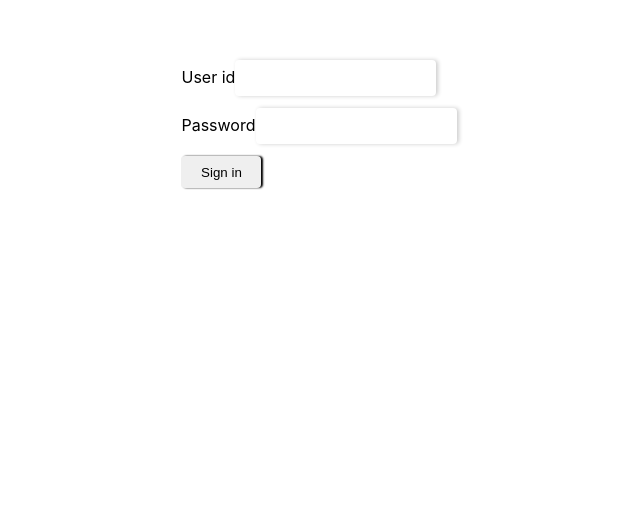
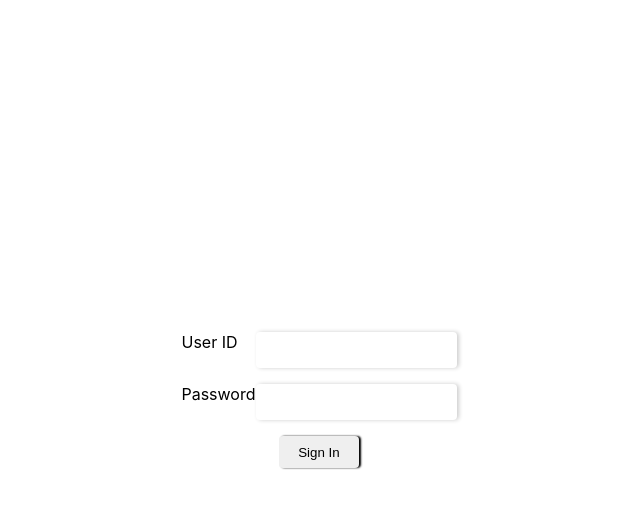
Before and after one commit to manabie-com/mana-do, a React (Create React App) app: page / in a window 1280 px wide. Shown: the top 508 px of the page, without its empty margins (321-961 px from the left). Built offline with nearby package versions, Linux system fonts and the light colour scheme.

Commit message:
Reimplement pages using basic components

```diff
--- a/src/models/todo.ts
+++ b/src/models/todo.ts
@@ -2,11 +2,15 @@ export enum TodoStatus {
   ACTIVE = 'ACTIVE',
   COMPLETED = 'COMPLETED'
 }
-
+export enum TodoFilters {
+  ACTIVE = 'ACTIVE',
+  COMPLETED = 'COMPLETED',
+  ALL = 'ALL'
+}
 export interface Todo {
   id: string
   user_id: string
-  content : string
+  content: string
   status?: TodoStatus
   created_date: string
 }
--- a/src/pages/SignIn/index.tsx
+++ b/src/pages/SignIn/index.tsx
@@ -1,7 +1,14 @@
 import React, { useState } from 'react';
 import { useHistory } from 'react-router-dom';
+import ButtonConfirm from '../../components/Buttons/ButtonConfirm';
+import FormBasic from '../../components/Forms/FormBasic';
+import InputSingle from '../../components/Inputs/InputSingle';
+import LabelForm from '../../components/Labels/LabelForm';
+import Center from '../../components/Layouts/Center';
+import Column from '../../components/Layouts/Column';
+import FullHeight from '../../components/Layouts/FullHeight';
+import Row from '../../components/Layouts/Row';
 import Service from '../../service';
-
 const SignInPage = () => {
   const [form, setForm] = useState({
     userId: '',
@@ -26,36 +33,43 @@ const SignInPage = () => {
   }
 
   return (
-    <div style={{ marginTop: '3rem', textAlign: 'left' }}>
-      <form onSubmit={signIn}>
-        <label htmlFor="user_id">
-          User id
-                    <input
+    <FullHeight fullWidth>
+      <Center fullWidth>
+        <FormBasic onSubmit={signIn}>
+          <Column g={2}>
+            <Row fullWidth>
+              <LabelForm htmlFor="user_id" label="User ID" />
+              <InputSingle
                 id="user_id"
                 name="userId"
                 value={form.userId}
-            style={{ marginTop: 12 }}
                 onChange={onChangeField}
               />
-        </label>
-        <br />
-        <label htmlFor="password" >
-          Password
-                    <input
+            </Row>
+
+            <Row fullWidth>
+              <LabelForm htmlFor="password" label="Password" />
+              <InputSingle
                 id="password"
                 name="password"
                 type="password"
-            style={{ marginTop: 12 }}
                 value={form.password}
                 onChange={onChangeField}
               />
-        </label>
-        <br />
-        <button type="submit" style={{ marginTop: 12 }}>
-          Sign in
-                </button>
-      </form>
-    </div>
+            </Row>
+
+            <Row fullWidth>
+              <Center fullWidth>
+                <ButtonConfirm type="submit">
+                  Sign In
+                </ButtonConfirm>
+              </Center>
+            </Row>
+          </Column>
+
+        </FormBasic>
+      </Center>
+    </FullHeight>
   );
 };
 
--- a/src/pages/ToDo/index.tsx
+++ b/src/pages/ToDo/index.tsx
@@ -1,6 +1,12 @@
-import React, { useEffect, useReducer, useRef, useState } from 'react';
+import React, { useEffect, useReducer, useState } from 'react';
 import { RouteComponentProps } from 'react-router-dom';
-import { TodoStatus } from '../../models/todo';
+import ButtonConfirm from '../../components/Buttons/ButtonConfirm';
+import FormBasic from '../../components/Forms/FormBasic';
+import InputSingle from '../../components/Inputs/InputSingle';
+import Column from '../../components/Layouts/Column';
+import Row from '../../components/Layouts/Row';
+import TextWarning from '../../components/Text/TextWarning';
+import { TodoFilters, TodoStatus } from '../../models/todo';
 import Service from '../../service';
 import {
   createTodo,
@@ -11,13 +17,11 @@ import {
 import reducer, { initialState } from '../../store/reducer';
 import { isTodoCompleted } from '../../utils';
 
-type EnhanceTodoStatus = TodoStatus | 'ALL';
-
 
 const ToDoPage = ({ history }: RouteComponentProps) => {
   const [{ todos }, dispatch] = useReducer(reducer, initialState);
-  const [showing, setShowing] = useState<EnhanceTodoStatus>('ALL');
-  const inputRef = useRef<HTMLInputElement>(null);
+  const [showing, setShowing] = useState<TodoFilters>(TodoFilters.ALL);
+  const [todo, setTodo] = useState('');
 
   useEffect(() => {
     (async () => {
@@ -27,16 +31,19 @@ const ToDoPage = ({ history }: RouteComponentProps) => {
     })()
   }, [])
 
-  const onCreateTodo = async (e: React.KeyboardEvent<HTMLInputElement>) => {
-    if (e.key === 'Enter' && inputRef.current) {
+  const onChangeTodo = (event: React.ChangeEvent<HTMLInputElement>) => {
+    setTodo(event.target.value);
+  }
+
+  const onSubmitTodo = async (event: React.FormEvent<HTMLFormElement>) => {
+    event.preventDefault();
     try {
-        const resp = await Service.createTodo(inputRef.current.value);
+      const resp = await Service.createTodo(todo);
       dispatch(createTodo(resp));
-        inputRef.current.value = '';
+      setTodo('');
     } catch (e) {
       if (e.response.status === 401) {
         history.push('/')
-        }
       }
     }
   }
@@ -55,9 +62,9 @@ const ToDoPage = ({ history }: RouteComponentProps) => {
 
   const showTodos = todos.filter((todo) => {
     switch (showing) {
-      case TodoStatus.ACTIVE:
+      case TodoFilters.ACTIVE:
         return todo.status === TodoStatus.ACTIVE;
-      case TodoStatus.COMPLETED:
+      case TodoFilters.COMPLETED:
         return todo.status === TodoStatus.COMPLETED;
       default:
         return true;
@@ -69,16 +76,24 @@ const ToDoPage = ({ history }: RouteComponentProps) => {
   }, 0);
 
   return (
-    <div className="ToDo__container">
-      <div className="Todo__creation">
-        <input
-          ref={inputRef}
+    <Column m={6} p={6}>
+      <Row fullWidth>
+        <FormBasic fullWidth onSubmit={onSubmitTodo} >
+          <InputSingle
+            fullWidth
             className="Todo__input"
-          placeholder="What need to be done?"
-          onKeyDown={onCreateTodo}
+            placeholder="What needs to be done?"
+            value={todo}
+            onChange={onChangeTodo}
           />
-      </div>
-      <div className="ToDo__list">
+        </FormBasic>
+      </Row>
+      <ButtonConfirm onClick={onDeleteAllTodo} fullWidth>
+        Clear all todos
+      </ButtonConfirm>
+
+      {showTodos.length
+        ? <Column>
           {
             showTodos.map((todo, index) => {
               return (
@@ -99,8 +114,10 @@ const ToDoPage = ({ history }: RouteComponentProps) => {
               );
             })
           }
-      </div>
-      <div className="Todo__toolbar">
+        </Column>
+        : <TextWarning>You do not have any todos yet!</TextWarning>
+      }
+      <Row>
         {todos.length > 0 ?
           <input
             type="checkbox"
@@ -108,22 +125,19 @@ const ToDoPage = ({ history }: RouteComponentProps) => {
             onChange={onToggleAllTodo}
           /> : <div />
         }
-        <div className="Todo__tabs">
-          <button className="Action__btn" onClick={() => setShowing('ALL')}>
+        <Row>
+          <ButtonConfirm onClick={() => setShowing(TodoFilters.ALL)}>
             All
-                    </button>
-          <button className="Action__btn" onClick={() => setShowing(TodoStatus.ACTIVE)}>
+          </ButtonConfirm>
+          <ButtonConfirm onClick={() => setShowing(TodoFilters.ACTIVE)}>
             Active
-                    </button>
-          <button className="Action__btn" onClick={() => setShowing(TodoStatus.COMPLETED)}>
+          </ButtonConfirm>
+          <ButtonConfirm onClick={() => setShowing(TodoFilters.COMPLETED)}>
             Completed
-                    </button>
-        </div>
-        <button className="Action__btn" onClick={onDeleteAllTodo}>
-          Clear all todos
-                </button>
-      </div>
-    </div>
+          </ButtonConfirm>
+        </Row>
+      </Row>
+    </Column>
   );
 };
 
```
Lines whose indentation alone changed are shown as unchanged.
